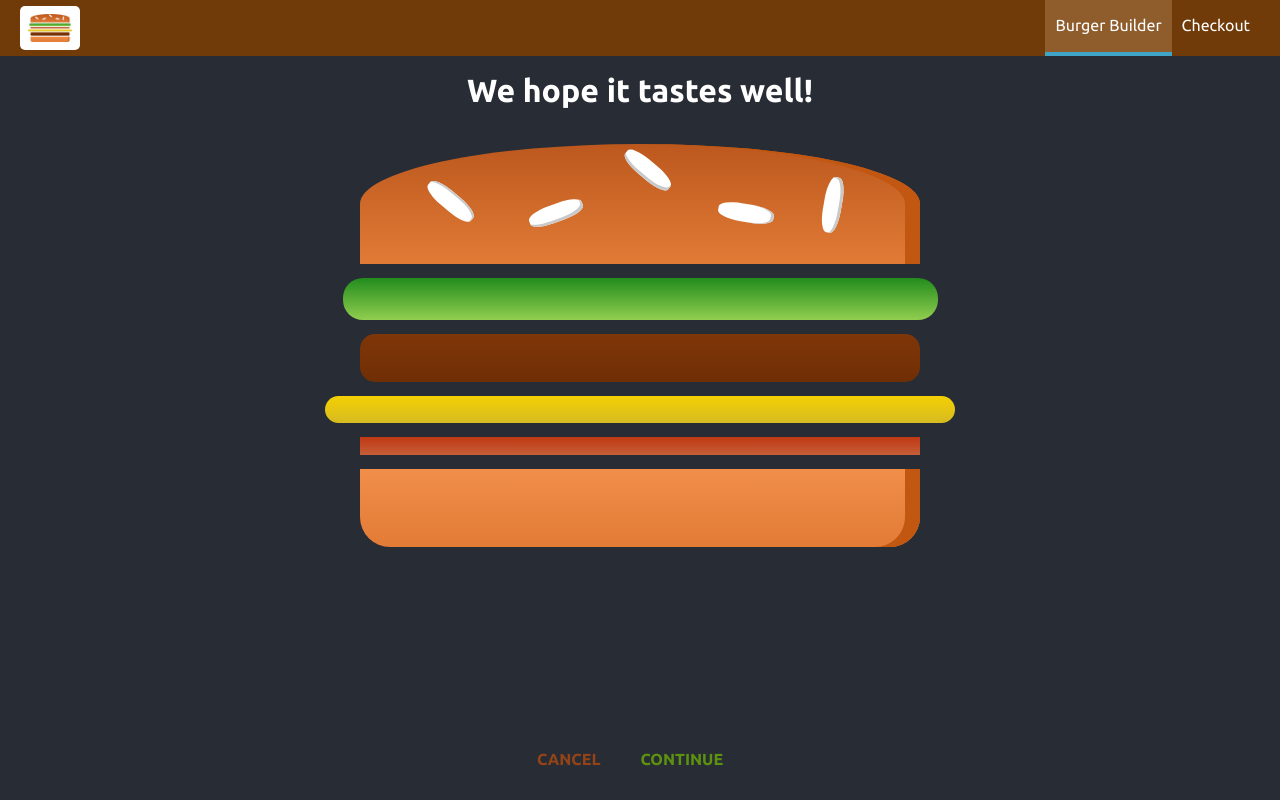
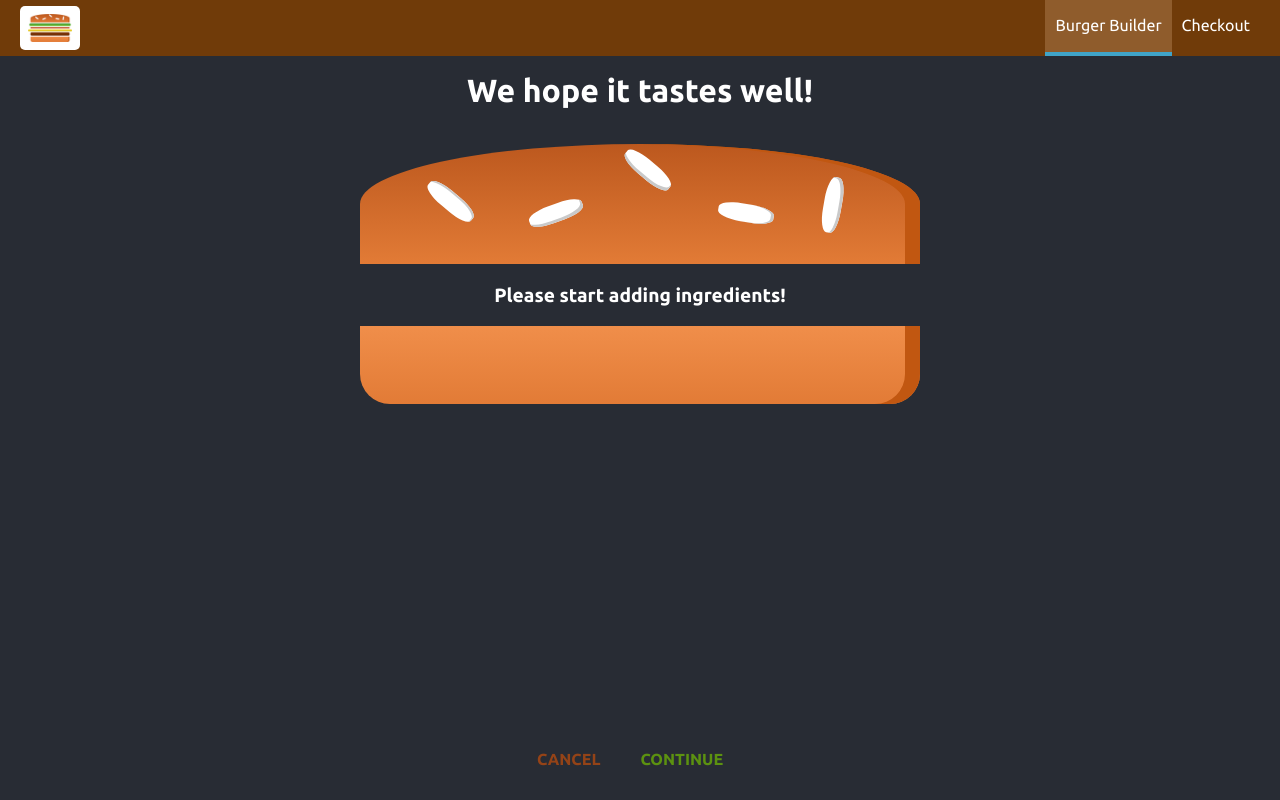
Before and after one commit to federico-allegrini/react-study-burger-builder, a React (Create React App) app: page /checkout in a window 1280 px wide. Built offline with nearby package versions, Linux system fonts and the light colour scheme.

Commit message:
Navigating back and to next page, passing ingredients via query params

```diff
--- a/src/components/Order/CheckoutSummary/CheckoutSummary.js
+++ b/src/components/Order/CheckoutSummary/CheckoutSummary.js
@@ -9,8 +9,12 @@
       <div style={{ width: "100%", margin: "auto" }}>
         <Burger ingredients={props.ingredients} />
       </div>
-      <Button btnType="Danger">CANCEL</Button>
-      <Button btnType="Success">CONTINUE</Button>
+      <Button btnType="Danger" clicked={props.checkoutCancelled}>
+        CANCEL
+      </Button>
+      <Button btnType="Success" clicked={props.checkoutContinued}>
+        CONTINUE
+      </Button>
     </div>
   );
 };
--- a/src/containers/BurgerBuilder/BurgerBuilder.js
+++ b/src/containers/BurgerBuilder/BurgerBuilder.js
@@ -89,7 +89,19 @@
   };
 
   purchaseContinueHandler = () => {
-    this.props.history.push("/checkout");
+    const queryParams = [];
+    for (let i in this.state.ingredients) {
+      queryParams.push(
+        encodeURIComponent(i) +
+          "=" +
+          encodeURIComponent(this.state.ingredients[i])
+      );
+    }
+    const queryString = queryParams.join("&");
+    this.props.history.push({
+      pathname: "/checkout",
+      search: "?" + queryString,
+    });
   };
 
   render() {
--- a/src/containers/Checkout/Checkout.js
+++ b/src/containers/Checkout/Checkout.js
@@ -9,10 +9,32 @@
       bacon: 1,
     },
   };
+
+  componentDidMount() {
+    const query = new URLSearchParams(this.props.location.search);
+    const ingredients = {};
+    for (let param of query.entries()) {
+      // [salad, 1]
+      ingredients[param[0]] = +param[1];
+    }
+    this.setState({ ingredients: ingredients });
+  }
+
+  checkoutCancelledHandler = () => {
+    this.props.history.goBack();
+  };
+  checkoutContinuedHandler = () => {
+    this.props.history.replace("/checkout/contact-data");
+  };
+
   render() {
     return (
       <div>
-        <CheckoutSummery ingredients={this.state.ingredients} />
+        <CheckoutSummery
+          ingredients={this.state.ingredients}
+          checkoutCancelled={this.checkoutCancelledHandler}
+          checkoutContinued={this.checkoutContinuedHandler}
+        />
       </div>
     );
   }
```
